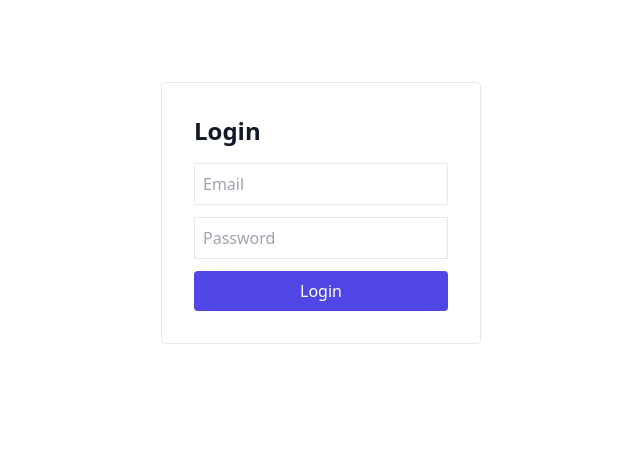
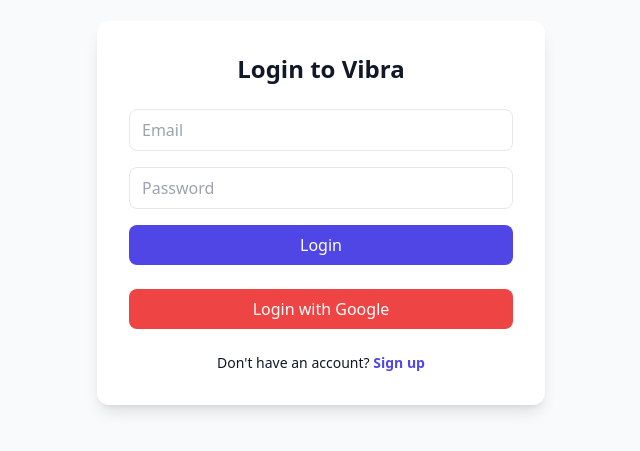
Before and after one commit to Rabbi111-cloud/VIBRA, a Next.js app: page /login in a window 1280 px wide. Shown: the part 187-638 px from the top of the page, without its empty margins (319-959 px from the left). Built offline with nearby package versions, Linux system fonts and the light colour scheme.

Commit message:
Update login.js

```diff
--- a/pages/login.js
+++ b/pages/login.js
@@ -1,14 +1,120 @@
+"use client";
+
+import { useState } from "react";
+import { useRouter } from "next/router";
+import { auth } from "../firebase";
+import {
+  signInWithEmailAndPassword,
+  GoogleAuthProvider,
+  signInWithPopup,
+} from "firebase/auth";
+
 export default function Login() {
+  const router = useRouter();
+  const [email, setEmail] = useState("");
+  const [password, setPassword] = useState("");
+  const [error, setError] = useState("");
+  const [loading, setLoading] = useState(false);
+
+  const handleLogin = async () => {
+    setError("");
+    setLoading(true);
+
+    try {
+      await signInWithEmailAndPassword(auth, email, password);
+
+      alert("Login successful!");
+      router.push("/dashboard");
+
+    } catch (err) {
+      if (err.code === "auth/user-not-found") {
+        setError("Account not found. Please sign up first.");
+      } else if (err.code === "auth/wrong-password") {
+        setError("Incorrect password.");
+      } else {
+        setError(err.message);
+      }
+    }
+
+    setLoading(false);
+  };
+
+  const handleGoogleLogin = async () => {
+    setError("");
+    setLoading(true);
+
+    const provider = new GoogleAuthProvider();
+
+    try {
+      await signInWithPopup(auth, provider);
+
+      router.push("/dashboard");
+    } catch (err) {
+      setError(err.message);
+    }
+
+    setLoading(false);
+  };
+
   return (
-    <div className="min-h-screen flex items-center justify-center">
-      <form className="p-8 border rounded w-80">
-        <h2 className="text-2xl font-bold mb-4">Login</h2>
-        <input className="w-full border p-2 mb-3" placeholder="Email" />
-        <input className="w-full border p-2 mb-3" placeholder="Password" type="password" />
-        <button className="w-full bg-indigo-600 text-white py-2 rounded">
-          Login
+    <div className="min-h-screen flex items-center justify-center bg-gray-50 p-6">
+      <div className="max-w-md w-full bg-white p-8 rounded-xl shadow-lg space-y-6">
+        <h2 className="text-2xl font-bold text-center">Login to Vibra</h2>
+
+        {error && (
+          <p className="text-red-500 text-sm text-center">{error}</p>
+        )}
+
+        {/* ✅ Form Prevents Refresh */}
+        <form
+          onSubmit={(e) => {
+            e.preventDefault();
+            handleLogin();
+          }}
+          className="space-y-4"
+        >
+          <input
+            type="email"
+            placeholder="Email"
+            value={email}
+            onChange={(e) => setEmail(e.target.value)}
+            className="w-full border px-3 py-2 rounded-lg"
+            required
+          />
+
+          <input
+            type="password"
+            placeholder="Password"
+            value={password}
+            onChange={(e) => setPassword(e.target.value)}
+            className="w-full border px-3 py-2 rounded-lg"
+            required
+          />
+
+          <button
+            type="submit"
+            disabled={loading}
+            className="w-full bg-indigo-600 text-white py-2 rounded-lg hover:bg-indigo-700 transition"
+          >
+            {loading ? "Logging in..." : "Login"}
+          </button>
+        </form>
+
+        <button
+          onClick={handleGoogleLogin}
+          disabled={loading}
+          className="w-full bg-red-500 text-white py-2 rounded-lg hover:bg-red-600 transition"
+        >
+          Login with Google
         </button>
-      </form>
+
+        <p className="text-center text-sm">
+          Don't have an account?{" "}
+          <a href="/signup" className="text-indigo-600 font-semibold">
+            Sign up
+          </a>
+        </p>
+      </div>
     </div>
-  )
+  );
 }
```
